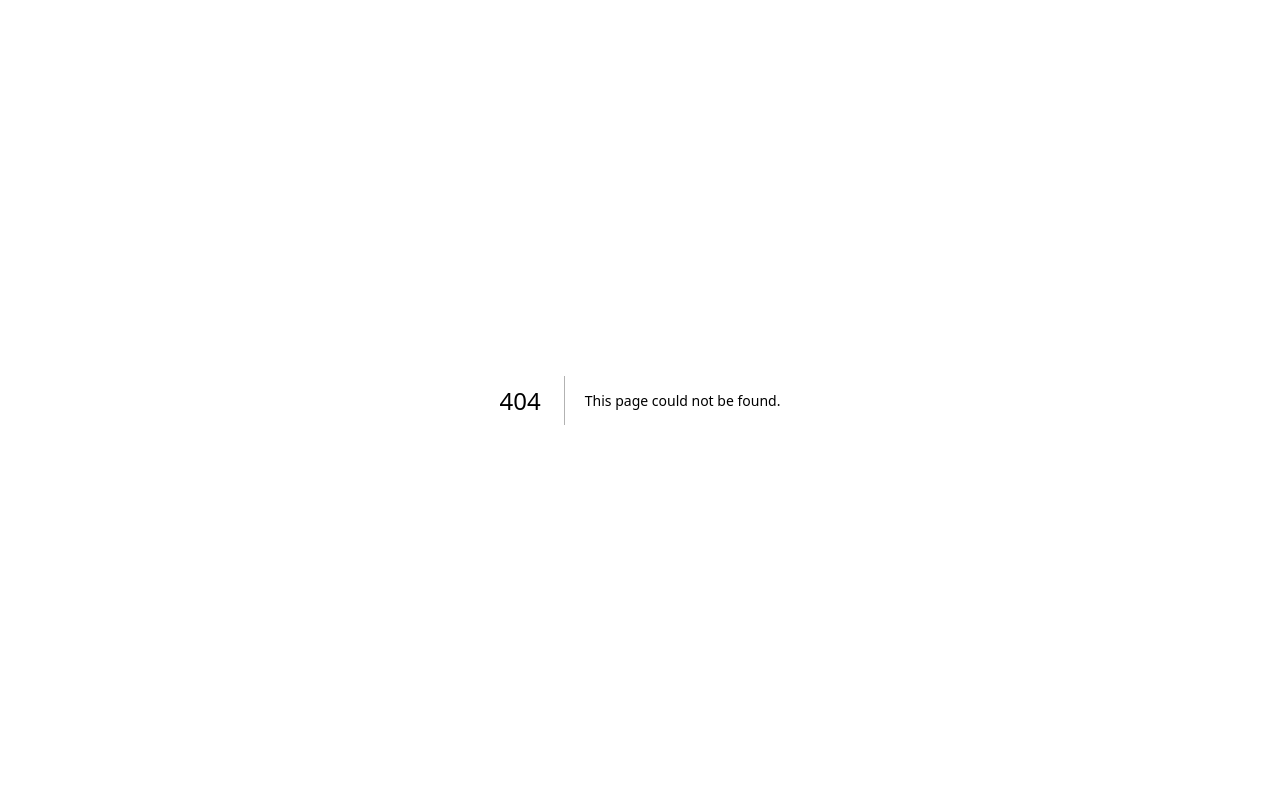
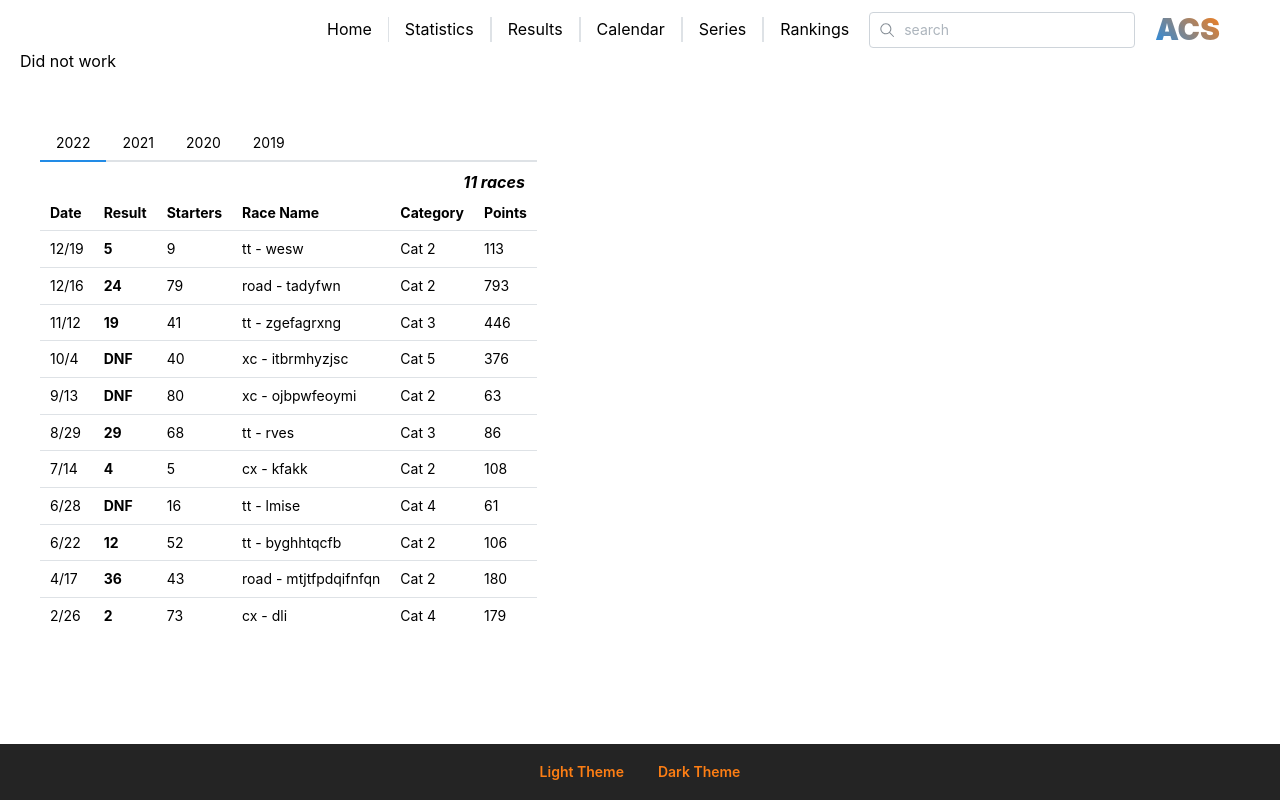
Before and after one commit to derekvmcintire/acs-next, a Next.js app: page /rider/1 in a window 1280 px wide. Before the commit this address had no page. Built offline with nearby package versions, Linux system fonts and the light colour scheme; no server answers.

Commit message:
10 13 rider page via basic routing (#13)
* set up rider page

* checking commit works

* make css file module"

---------

Co-authored-by: Derek McIntire <derekbmcintire@gmail.com>

```diff
--- /dev/null
+++ b/app/rider/[id]/page.tsx
@@ -0,0 +1,32 @@
+import { Suspense } from 'react';
+import { Group, Loader } from '@mantine/core';
+import { ColorSchemeToggle } from '../../ui/ColorSchemeToggle/ColorSchemeToggle';
+import RacerInfoContainer from '../../ui/RacerInfo/components/RacerInfoContainer';
+import TableContainer from '../../ui/Results/components/TableContainer';
+import TopNav from '../../ui/TopNav/TopNav';
+import classes from '../styles/riderpage.module.css';
+
+interface RiderPageParams {
+  id: number;
+}
+
+interface RiderPageProps {
+  params: RiderPageParams;
+}
+
+export default function RiderPage({ params }: RiderPageProps) {
+  const { id } = params;
+
+  return (
+    <div className={classes.riderPage}>
+      <TopNav />
+      <Suspense fallback={<Loader />}>
+        <RacerInfoContainer id={id} />
+      </Suspense>
+      <Group pb="50px">
+        <TableContainer />
+      </Group>
+      <ColorSchemeToggle />
+    </div>
+  );
+}
--- /dev/null
+++ b/app/rider/styles/riderpage.module.css
@@ -0,0 +1,4 @@
+.riderPage {
+    padding-left: 20px;
+    padding-right: 20px;
+  }
```
